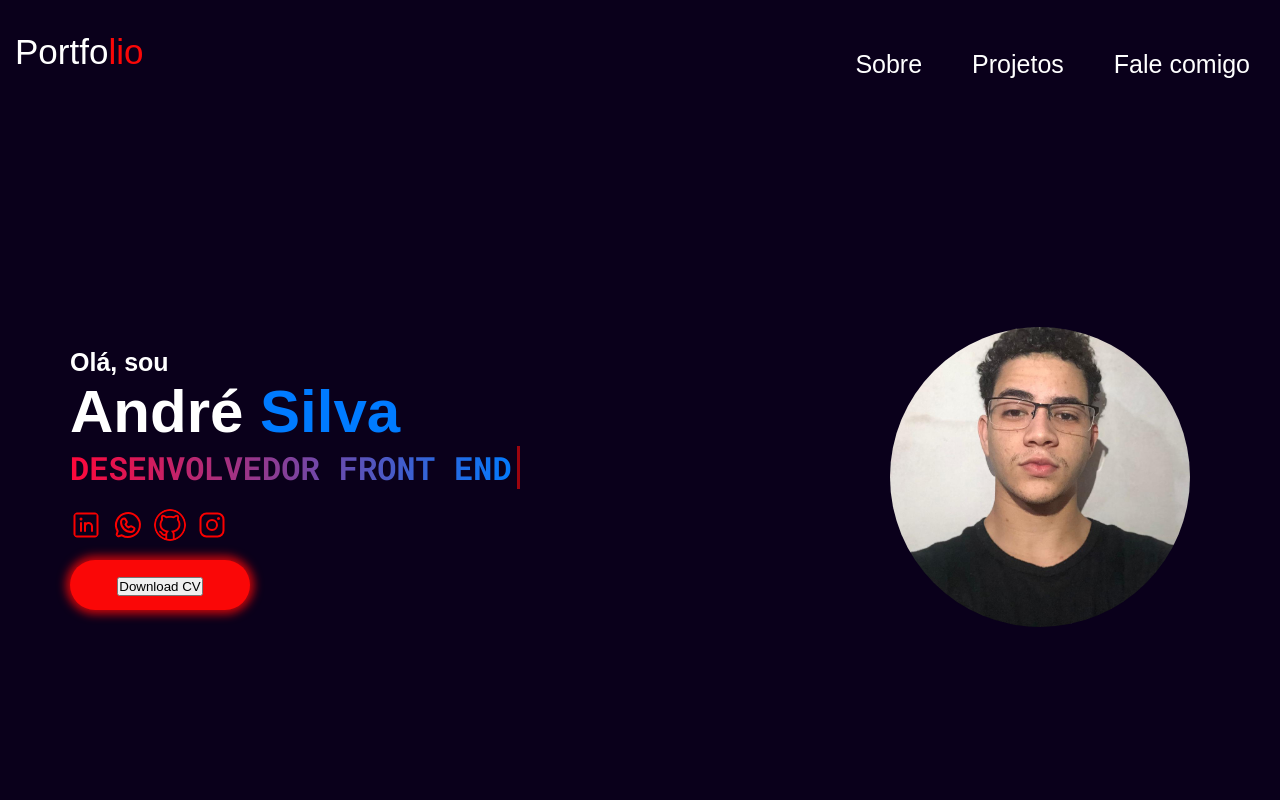
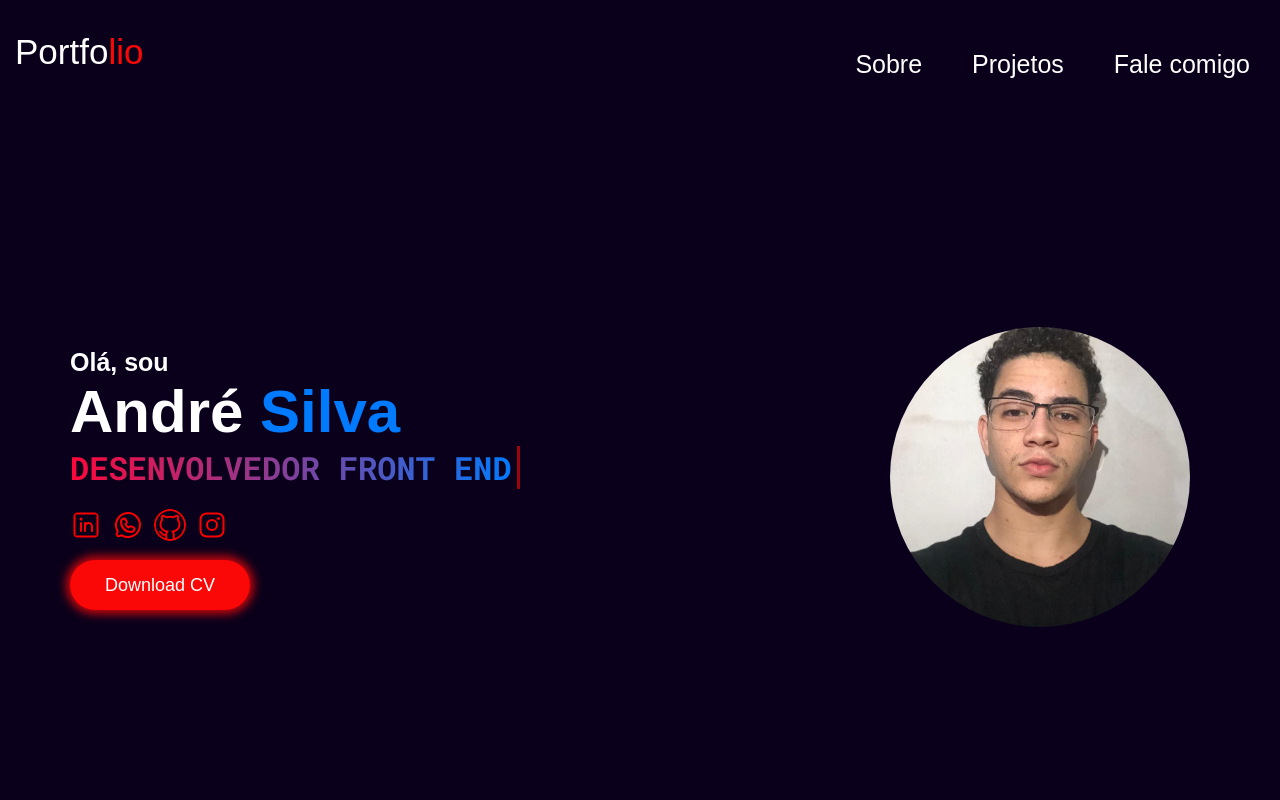
Before and after one commit to andresilva05/portfolio-react, a React (Vite) app: page / in a window 1280 px wide. Shown: the top 800 px of the page. Built offline with nearby package versions, Linux system fonts and the light colour scheme.

Commit message:
feat: implementar ícones de mídia social e seção de download de CV

```diff
--- a/src/pages/IntroSection/index.jsx
+++ b/src/pages/IntroSection/index.jsx
@@ -40,16 +40,6 @@ export default function IntroSection() {
       clearInterval(silvaInterval);
     };
   }, []);
-
-  // Função para o download via JavaScript
-  const handleDownload = () => {
-    const link = document.createElement("a");
-    link.href = "../../assets/Curriculo-Front_end.pdf"; // Caminho do arquivo
-    link.download = "CV-Wilson-André_Desenvolvedor-FrontEnd.pdf"; // Nome do arquivo para download
-    document.body.appendChild(link); // Adiciona o link temporariamente ao body
-    link.click(); // Dispara o click do link
-    document.body.removeChild(link); // Remove o link após o clique
-  };
 
   return (
     <ContainerHeader>
@@ -99,7 +89,12 @@ export default function IntroSection() {
           </SocialIcons>
 
           <DownloadCv>
-            <button onClick={handleDownload}>Download CV</button>
+            <a
+              href="../../assets/Curriculo-Front_end.pdf"
+              download="CV-Wilson-André_Desenvolvedor-FrontEnd.pdf"
+            >
+              Download CV
+            </a>
           </DownloadCv>
         </MyName>
         <div style={{ width: "min-content" }}>
```
